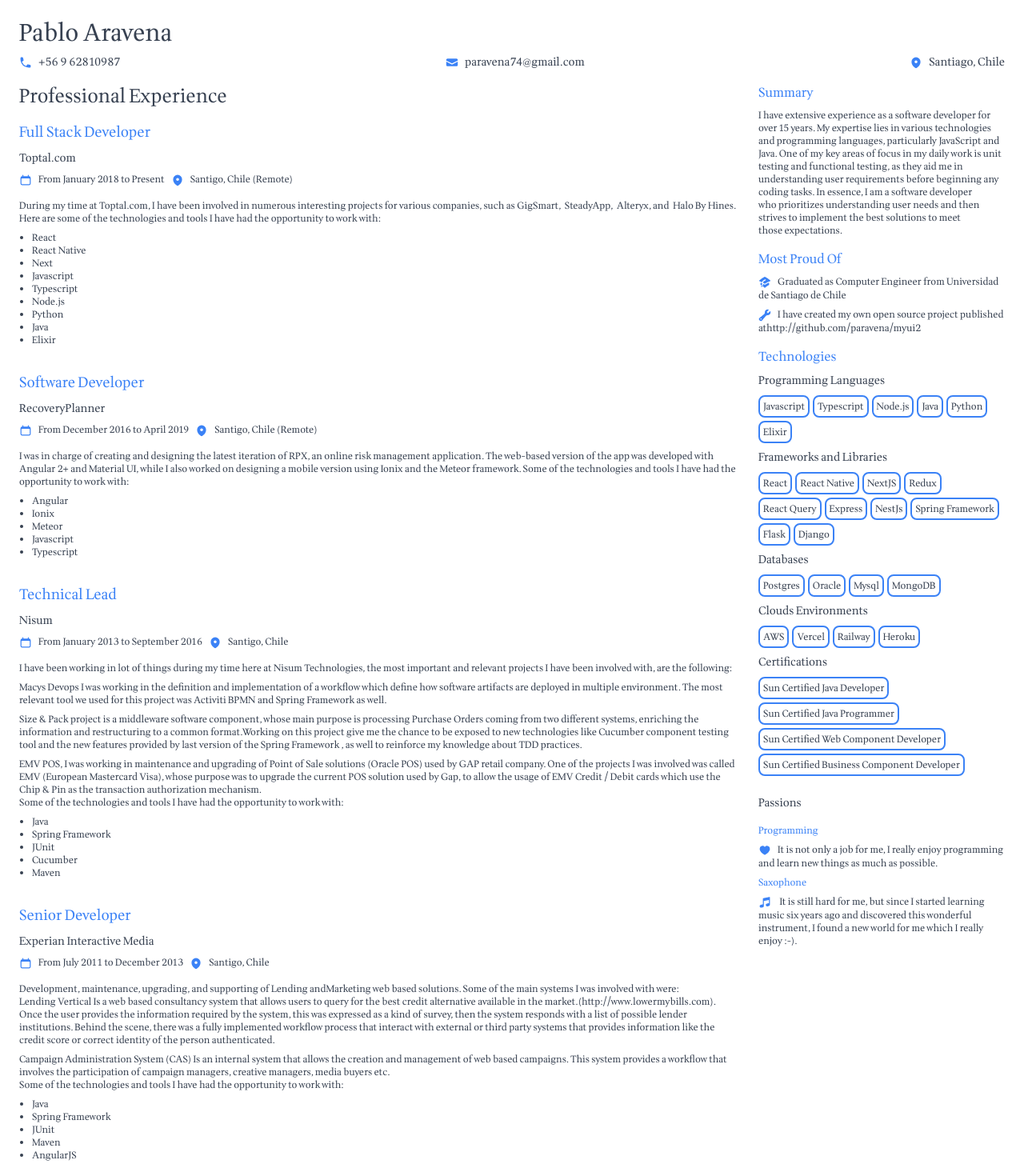
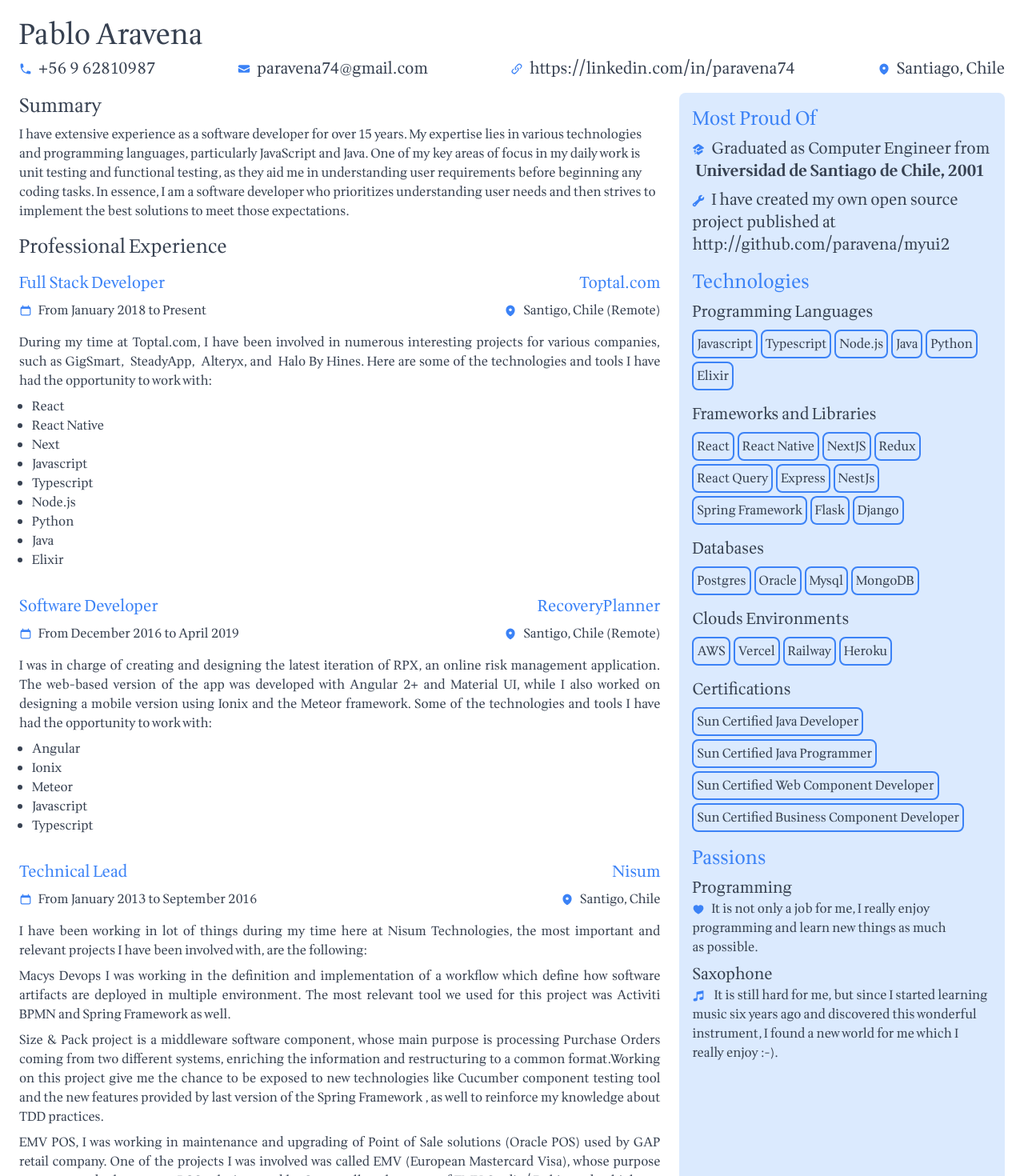
Before and after one commit to paravena/my-resume, a React (Vite) app: page / in a window 1280 px wide. Shown: the top 1470 px of the page at 80% size. Built offline with nearby package versions, Linux system fonts and the light colour scheme.

Commit message:
update styling

```diff
--- a/src/App.tsx
+++ b/src/App.tsx
@@ -1,22 +1,22 @@
 import {
-  Education,
   Header,
   Passions,
   ProfessionalExperience,
+  ProudOf,
   Summary,
   Technologies,
 } from './components';
 
 const App = () => (
-  <main className="font-witt container mx-auto flex flex-col text-pretty p-6 text-gray-700">
+  <main className="container mx-auto flex flex-col text-pretty p-6 font-witt text-gray-700">
     <Header />
     <section className="flex gap-6 py-4">
-      <section className="flex flex-1 flex-col">
+      <section className="flex flex-1 flex-col gap-4">
+        <Summary />
         <ProfessionalExperience />
-        <Education />
       </section>
-      <section className="max-w-1/4 flex flex-col gap-4">
-        <Summary />
+      <section className="max-w-1/3 flex flex-col gap-4 rounded-lg bg-blue-100 p-4">
+        <ProudOf />
         <Technologies />
         <Passions />
       </section>
--- a/src/components/Education.tsx
+++ /dev/null
@@ -1,21 +0,0 @@
-import { AcademicCapIcon, MapPinIcon } from '@heroicons/react/20/solid';
-
-const Education = () => {
-  return (
-    <section>
-      <h2 className="text-blue-500">Education</h2>
-      <ul className="flex flex-col justify-between text-sm">
-        <li>
-          <AcademicCapIcon className="mr-2 inline h-4 w-4 text-blue-500" />
-          Universidad de Santiago
-        </li>
-        <li>
-          <MapPinIcon className="mr-2 inline h-4 w-4 text-blue-500" /> Computer
-          Engineer, graduated 2001
-        </li>
-      </ul>
-    </section>
-  );
-};
-
-export default Education;
--- a/src/components/Header.tsx
+++ b/src/components/Header.tsx
@@ -1,9 +1,14 @@
-import { PhoneIcon, EnvelopeIcon, MapPinIcon } from '@heroicons/react/20/solid';
+import {
+  PhoneIcon,
+  EnvelopeIcon,
+  MapPinIcon,
+  LinkIcon,
+} from '@heroicons/react/20/solid';
 
 const Header = () => (
   <header className="flex flex-col space-y-2">
-    <h1 className="text-3xl">Pablo Aravena</h1>
-    <ul className="flex justify-between text-sm">
+    <h1 className="text-4xl">Pablo Aravena</h1>
+    <ul className="flex flex-wrap justify-between gap-2 text-xl">
       <li className="flex items-center gap-2">
         <PhoneIcon className="h-4 w-4 text-blue-500" />
         <span>+56 9 62810987</span>
@@ -11,6 +16,12 @@
       <li className="flex items-center gap-2">
         <EnvelopeIcon className="h-4 w-4 text-blue-500" />
         <span>paravena74@gmail.com</span>
+      </li>
+      <li className="flex items-center gap-2">
+        <LinkIcon className="h-4 w-4 text-blue-500" />
+        <a href="https://linkedin.com/in/paravena74" target="_blank">
+          https://linkedin.com/in/paravena74
+        </a>
       </li>
       <li className="flex items-center gap-2">
         <MapPinIcon className="h-4 w-4 text-blue-500" />
--- a/src/components/Passions.tsx
+++ b/src/components/Passions.tsx
@@ -2,11 +2,11 @@
 
 const Passions = () => {
   return (
-    <section className="text-xs">
-      <h3 className="py-2 text-sm">Passions</h3>
-      <ul>
+    <section className="text-md flex flex-col gap-2">
+      <h3 className="text-2xl text-blue-500">Passions</h3>
+      <ul className="space-y-2">
         <li>
-          <h4 className="py-2 text-blue-500">Programming</h4>
+          <h4 className="text-xl">Programming</h4>
           <span>
             <HeartIcon className="mr-2 inline h-4 w-4 text-blue-500" />
             It is not only a job for me, I really enjoy programming and learn
@@ -14,7 +14,7 @@
           </span>
         </li>
         <li>
-          <h4 className="py-2 text-blue-500">Saxophone</h4>
+          <h4 className="text-xl">Saxophone</h4>
           <span>
             <MusicalNoteIcon className="mr-2 inline h-4 w-4 text-blue-500" /> It
             is still hard for me, but since I started learning music six years
--- a/src/components/ProfessionalExperience.tsx
+++ b/src/components/ProfessionalExperience.tsx
@@ -10,7 +10,7 @@
         fromDate="January 2018"
         companyName="Toptal.com"
       >
-        <p className="text-xs">
+        <p>
           During my time at <a href="https://total.com">Toptal.com</a>, I have
           been involved in numerous interesting projects for various companies,
           such as{' '}
--- a/src/components/ProfessionalExperienceEntry.tsx
+++ b/src/components/ProfessionalExperienceEntry.tsx
@@ -20,19 +20,23 @@
 }: ProfessionalExperienceEntryProps) => {
   return (
     <section className="flex flex-col space-y-2">
-      <h3 className="text-lg text-blue-500">{title}</h3>
-      <h4 className="text-sm">{companyName}</h4>
-      <ul className="flex gap-2 text-xs">
-        <li>
-          <CalendarIcon className="mr-2 inline h-4 w-4 text-blue-500" />
-          From {fromDate} to {toDate ?? 'Present'}
+      <header className="flex justify-between text-xl text-blue-500">
+        <h3>{title}</h3>
+        <h3>{companyName}</h3>
+      </header>
+      <ul className="text-md flex justify-between">
+        <li className="flex items-center gap-2">
+          <CalendarIcon className="inline h-4 w-4 text-blue-500" />
+          <span>
+            From {fromDate} to {toDate ?? 'Present'}
+          </span>
         </li>
-        <li>
-          <MapPinIcon className="mr-2 inline h-4 w-4 text-blue-500" />
-          {location}
+        <li className="flex items-center gap-2">
+          <MapPinIcon className="inline h-4 w-4 text-blue-500" />
+          <span>{location}</span>
         </li>
       </ul>
-      <article className="py-2 text-xs">{children}</article>
+      <article className="text-md py-2 text-justify">{children}</article>
     </section>
   );
 };
--- /dev/null
+++ b/src/components/ProudOf.tsx
@@ -0,0 +1,25 @@
+import { AcademicCapIcon, WrenchIcon } from '@heroicons/react/20/solid';
+
+const ProudOf = () => {
+  return (
+    <section className="space-y-2 text-xl">
+      <h2 className="text-2xl text-blue-500">Most Proud Of</h2>
+      <p>
+        <AcademicCapIcon className="mr-2 inline h-4 w-4 text-blue-500" />
+        Graduated as Computer Engineer from &nbsp;
+        <span className="font-bold">
+          Universidad de Santiago de Chile, 2001
+        </span>
+      </p>
+      <p>
+        <WrenchIcon className="mr-2 inline h-4 w-4 text-blue-500" />I have
+        created my own open source project published at
+      </p>
+      <a href="http://github.com/paravena/myui2">
+        http://github.com/paravena/myui2
+      </a>
+    </section>
+  );
+};
+
+export default ProudOf;
--- a/src/components/Summary.tsx
+++ b/src/components/Summary.tsx
@@ -1,11 +1,8 @@
-import { AcademicCapIcon, WrenchIcon } from '@heroicons/react/20/solid';
-
 const Summary = () => {
   return (
-    <ul className="flex w-full flex-col gap-4">
-      <li className="space-y-2">
-        <h2 className="text-blue-500">Summary</h2>
-        <p className="text-xs">
+    <section className="space-y-2">
+      <h2 className="text-2xl">Summary</h2>
+      <p className="text-md">
         I have extensive experience as a software developer for over 15 years.
         My expertise lies in various technologies and programming languages,
         particularly JavaScript and Java. One of my key areas of focus in my
@@ -15,22 +12,7 @@
         needs and then strives to implement the best solutions to meet those
         expectations.
       </p>
-      </li>
-      <li className="space-y-2">
-        <h2 className="text-blue-500">Most Proud Of</h2>
-        <p className="text-xs">
-          <AcademicCapIcon className="mr-2 inline h-4 w-4 text-blue-500" />
-          Graduated as Computer Engineer from Universidad de Santiago de Chile
-        </p>
-        <p className="text-xs">
-          <WrenchIcon className="mr-2 inline h-4 w-4 text-blue-500" />I have
-          created my own open source project published at
-          <a href="http://github.com/paravena/myui2">
-            http://github.com/paravena/myui2
-          </a>
-        </p>
-      </li>
-    </ul>
+    </section>
   );
 };
 
--- a/src/components/Technologies.tsx
+++ b/src/components/Technologies.tsx
@@ -2,9 +2,9 @@
 
 const Technologies = () => {
   return (
-    <section>
-      <h2 className="text-blue-500">Technologies</h2>
-      <ul className="flex flex-col gap-1">
+    <section className="space-y-2">
+      <h2 className="text-2xl text-blue-500">Technologies</h2>
+      <ul className="flex flex-col gap-4">
         <li>
           <TechnologyList
             title="Programming Languages"
@@ -17,6 +17,8 @@
               'Elixir',
             ]}
           />
+        </li>
+        <li>
           <TechnologyList
             title="Frameworks and Libraries"
             items={[
@@ -32,14 +34,20 @@
               'Django',
             ]}
           />
+        </li>
+        <li>
           <TechnologyList
             title="Databases"
             items={['Postgres', 'Oracle', 'Mysql', 'MongoDB']}
           />
+        </li>
+        <li>
           <TechnologyList
             title="Clouds Environments"
             items={['AWS', 'Vercel', 'Railway', 'Heroku']}
           />
+        </li>
+        <li>
           <TechnologyList
             title="Certifications"
             items={[
--- a/src/components/TechnologyList.tsx
+++ b/src/components/TechnologyList.tsx
@@ -5,13 +5,13 @@
 
 const TechnologyList = ({ title, items }: Props) => {
   return (
-    <section>
-      <h3 className="py-2 text-sm">{title}</h3>
+    <section className="space-y-2">
+      <h3 className="text-xl">{title}</h3>
       <ul className="flex flex-wrap gap-1">
         {items.map((text, index) => (
           <li
             key={`item-${title}-${index}`}
-            className="rounded-lg border-2 border-solid border-blue-500 p-1 text-xs"
+            className="text-md rounded-lg border-2 border-solid border-blue-500 p-1"
           >
             {text}
           </li>
--- a/src/components/index.ts
+++ b/src/components/index.ts
@@ -2,5 +2,5 @@
 export { default as Summary } from './Summary';
 export { default as ProfessionalExperience } from './ProfessionalExperience';
 export { default as Technologies } from './Technologies';
-export { default as Education } from './Education';
 export { default as Passions } from './Passions';
+export { default as ProudOf } from './ProudOf';
--- a/tailwind.config.js
+++ b/tailwind.config.js
@@ -10,6 +10,7 @@
       maxWidth: {
         '1/5': '20%',
         '1/4': '25%',
+        '1/3': '33%',
       },
     },
   },
```
Lines whose indentation alone changed are shown as unchanged.
